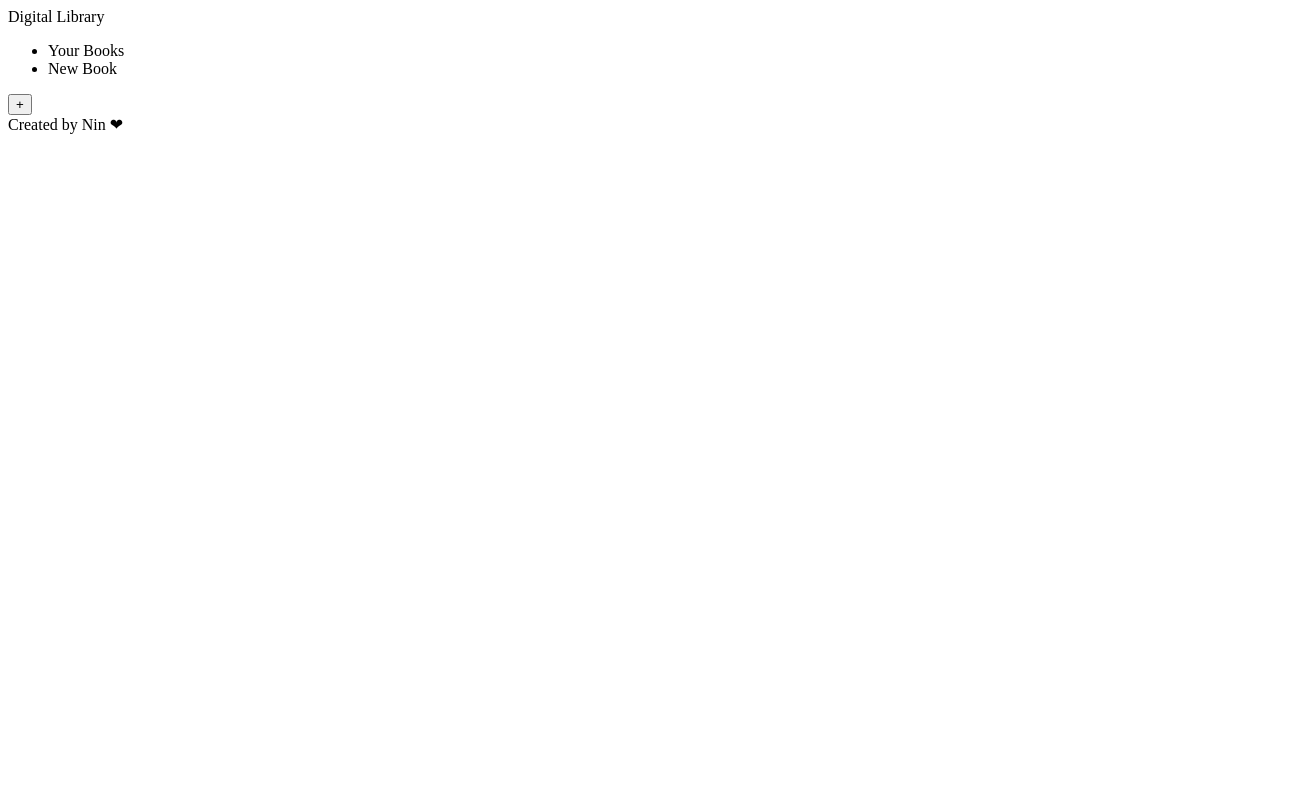
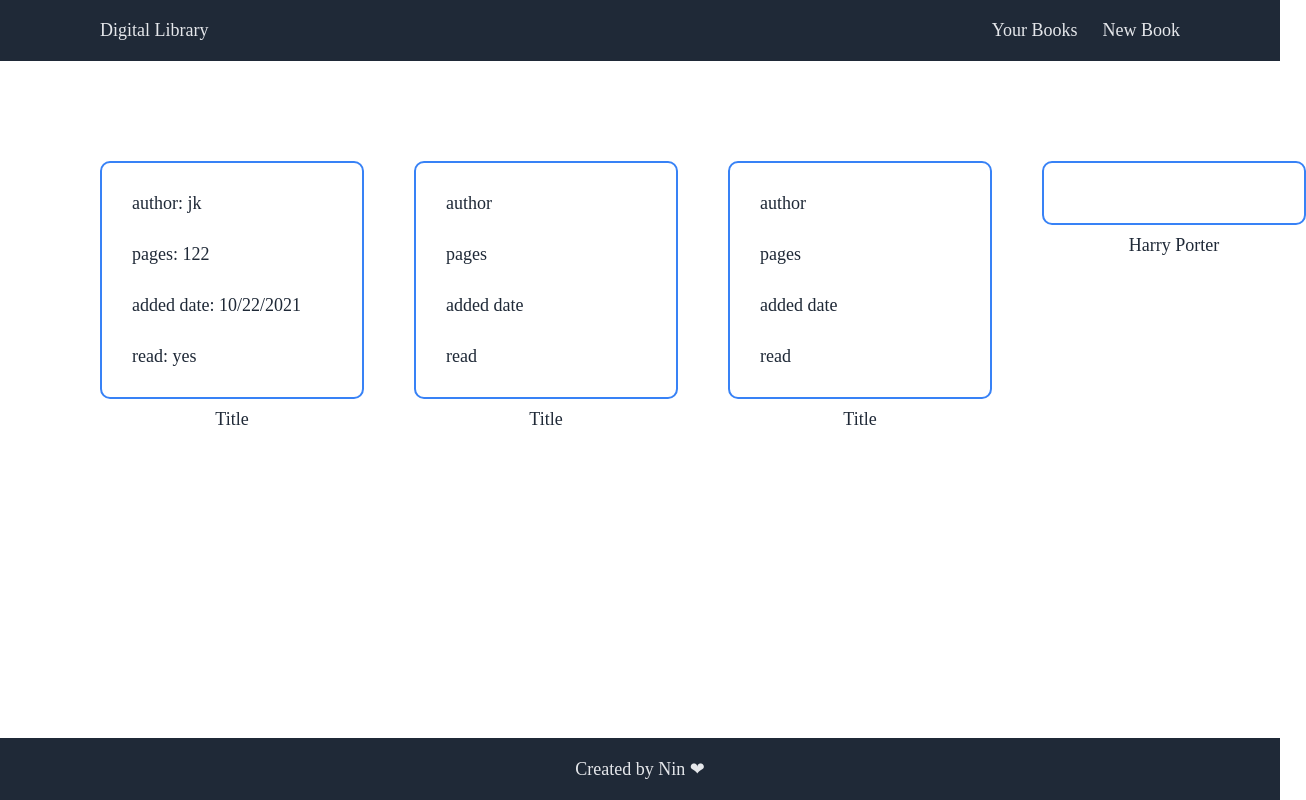
Before and after one commit to VanQuishi/JS-Library, a plain HTML site: page index.html in a window 1280 px wide. Shown: the whole page, 1306 px wide, since content can reach past the window. Drawn offline with Linux system fonts and the light colour scheme.

Commit message:
create bookCard using DOM

```diff
--- a/index.html
+++ b/index.html
@@ -6,18 +6,58 @@
   <meta name="viewport" content="width=device-width, initial-scale=1.0">
   <title>Document</title>
   <link rel="stylesheet" href="style.css">
+
 </head>
 <body>
-   <div>Digital Library</div>
-   <ul>
-     <li>Your Books</li>
-     <li>New Book</li>
-   </ul>
+  <div class="header">
+    <div>Digital Library</div>
+    <ul>
+      <li><a href="index.html">Your Books</a></li>
+      <li><a href="#">New Book</a></li>
+    </ul>
+  </div>
 
-   <div></div>
+  <div id="contentContainer">
+    <div id="bookShelf">
 
-   <button>+</button>
+      <div class="bookItem">
+        <div class="bookCard">
+          <div>author: jk</div>
+          <div>pages: 122</div>
+          <div>added date: 10/22/2021</div>
+          <div>read: yes</div>
+        </div>
+        <div>Title</div>
+      </div>
 
-   <div>Created by Nin ❤</div>
+      <div class="bookItem">
+        <div class="bookCard">
+          <div>author</div>
+          <div>pages</div>
+          <div>added date</div>
+          <div>read</div>
+        </div>
+        <div>Title</div>
+      </div>
+
+      <div class="bookItem">
+        <div class="bookCard">
+          <div>author</div>
+          <div>pages</div>
+          <div>added date</div>
+          <div>read</div>
+        </div>
+        <div>Title</div>
+      </div>
+
+    </div>
+    <!-- <button>+</button> -->
+  </div>
+
+  <div class="footer">
+    <div>Created by Nin ❤</div>
+  </div>
+
+  <script src="library.js"></script>
 </body>
 </html>
--- a/library.js
+++ b/library.js
@@ -1,16 +1,33 @@
+const bookShelf = document.getElementById('bookShelf');
 let myLibrary = [];
 
-function Book(name, author, pages, addedDate, isRead) {
-  this.name = name;
+function Book(title, author, pages, addedDate, isRead) {
+  this.title = title;
   this.author = author;
   this.pages = pages;
   this.addedDate = addedDate;
   this.isRead = isRead;
 }
 
-function addBookToLibrary(name, author, pages, addedDate, isRead) {
-  var book = new Book(name, author, pages, addedDate, isRead);
+function addBookToLibrary(title, author, pages, addedDate, isRead) {
+  var book = new Book(title, author, pages, addedDate, isRead);
   myLibrary.push(book);
+  displayBook(book);
+}
+
+function displayBook(book) {
+  console.log('hi');
+  var bookItem = document.createElement('div');
+  bookItem.classList.add('bookItem');
+  var bookCard = document.createElement('div')
+  bookCard.classList.add('bookCard');
+  var bookTitle = document.createElement('div');
+
+  bookTitle.innerHTML = book.title;
+
+  bookShelf.appendChild(bookItem);
+  bookItem.appendChild(bookCard);
+  bookItem.appendChild(bookTitle);
 }
 
 //hardcoded books for testing
@@ -18,4 +35,6 @@ const b1 = new Book('Harry Porter', 'J.K. Rowling', 4167, '2021-10-24', true);
 const b2 = new Book('Olympus Heroes', 'Rick Riordan', 3088, '2021-10-25', false);
 const b3 = new Book('How to Swing Trade', 'Brian Pezim' , 322, '2021-10-26', true);
 
-myLibrary = [b1, b2, b3];
+//myLibrary = [b1, b2, b3];
+
+displayBook(b1);
--- a/style.css
+++ b/style.css
@@ -0,0 +1,71 @@
+body {
+  height: 100vh;
+  margin: 0;
+  font-family: Robotom sans-serif;
+  color: #E5E7EB;
+  font-size: 18px;
+  display: flex;
+  flex-direction: column;
+  justify-content: space-between;
+  overflow-y: auto;
+}
+
+.header, .footer {
+  background-color: #1F2937;
+  display: flex;
+  justify-content: space-between;
+  align-items: center;
+  padding: 20px 100px;
+}
+
+/* header style */
+ul{
+  margin: 0;
+  padding: 0;
+  list-style: none;
+  display: flex;
+  gap: 25px;
+}
+
+a {
+  text-decoration: none;
+  color: #E5E7EB;
+}
+
+/* content style */
+#contentContainer {
+  display: flex;
+  flex: 1;
+  padding: 100px;
+  color: #1F2937;
+}
+
+#bookShelf {
+  height: 400px;
+  display: flex;
+  gap: 50px;
+  /* justify-content: space-evenly; */
+}
+
+.bookItem {
+  display: flex;
+  flex-direction: column;
+  align-items: center;
+  gap: 10px;
+}
+
+.bookCard {
+  width: 200px;
+  border: 2px solid #3882F6;
+  display: flex;
+  flex-direction: column;
+  gap: 30px;
+  padding: 30px;
+  text-align: left;
+  border-radius: 10px;
+}
+
+/* footer style */
+.footer {
+  justify-content: center;
+}
```
